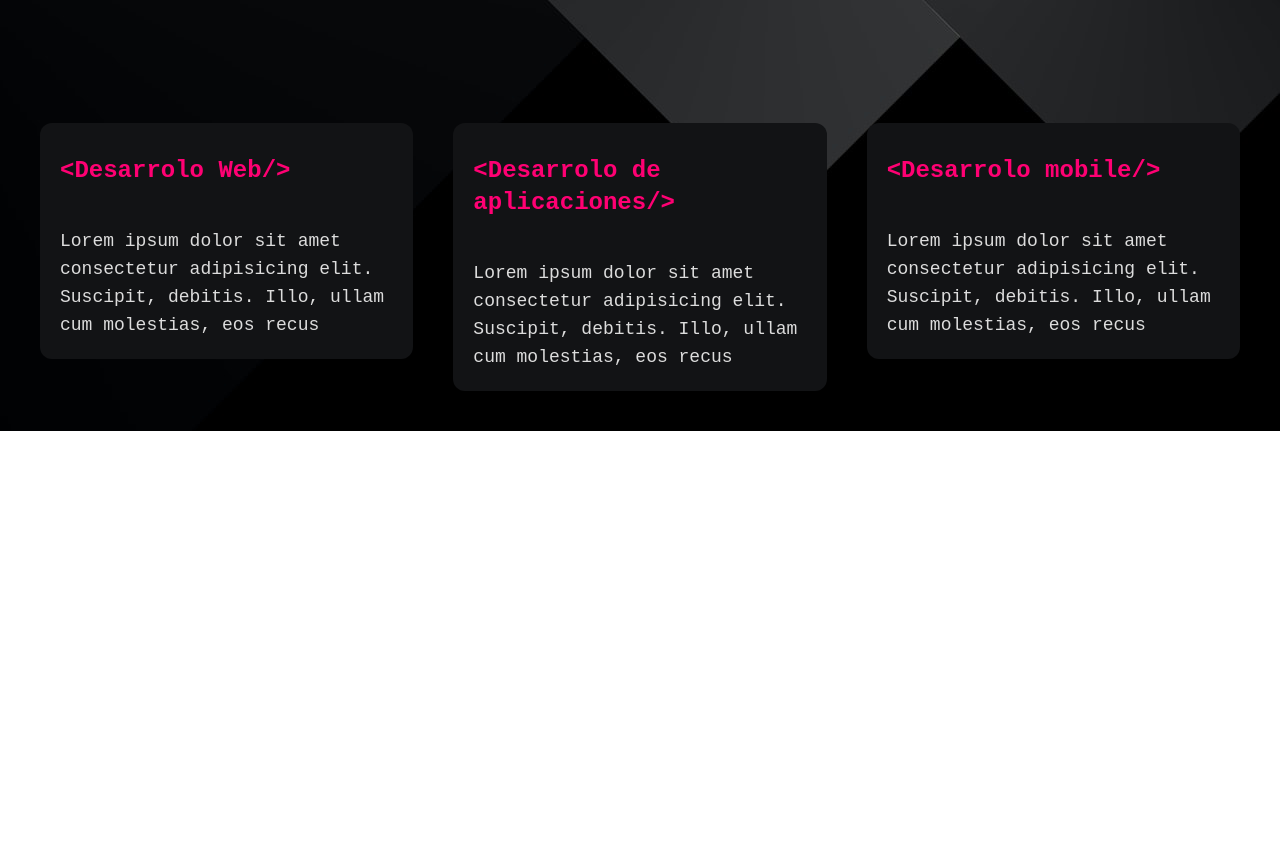
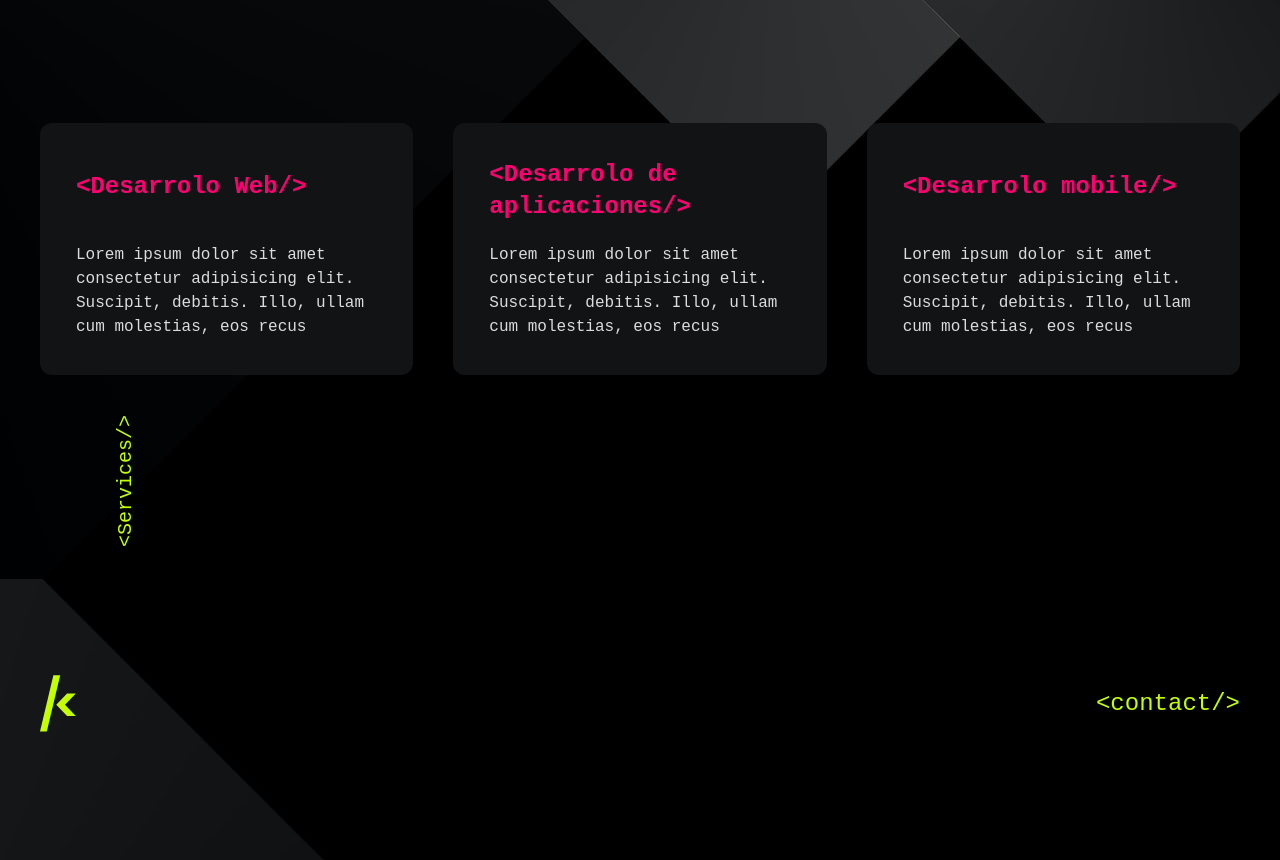
Before and after one commit to AdroGalvan/ko-web, a React (Create React App) app: page / in a window 1280 px wide. Shown: the part 880-1740 px from the top of the page. Before the commit the page ends 1311 px from the top, so only its background shows below. Built offline with nearby package versions, Linux system fonts and the light colour scheme.

Commit message:
fix: paddings-margins-colours

```diff
--- a/package.json
+++ b/package.json
@@ -6,6 +6,7 @@
     "@testing-library/jest-dom": "^5.16.5",
     "@testing-library/react": "^13.4.0",
     "@testing-library/user-event": "^13.5.0",
+    "fullpage.js": "^4.0.17",
     "react": "^18.2.0",
     "react-dom": "^18.2.0",
     "react-icons": "^4.7.1",
--- a/src/App.js
+++ b/src/App.js
@@ -2,6 +2,7 @@ import React from 'react'
 import Navbar from './components/Navbar';
 import Hero from './components/Hero';
 import Services from './components/Services';
+import Proyects from './components/Proyects';
 
 function App() {
   return (
@@ -9,8 +10,9 @@ function App() {
       <Navbar/>
       <Hero/>
       <Services/>
+      <Proyects/>
     </div>
-  );
+  )
 }
 
 export default App;
--- /dev/null
+++ b/src/components/Proyects.jsx
@@ -0,0 +1,17 @@
+import React from 'react'
+import Klogo from '../assets/klogo'
+
+const Proyects = () => {
+  return (
+    <div>
+        <div className="flex justify-between items-center max-w-[1280px] mx-auto text-[#C3FF00] px-10 mb-32 mt-32">
+        <Klogo />
+        <a className="hidden md:flex text-2xl" href="">
+        {" <contact/> "}
+        </a>
+        </div>
+    </div>
+  )
+}
+
+export default Proyects
--- a/src/components/Services.jsx
+++ b/src/components/Services.jsx
@@ -16,26 +16,29 @@ const Services = () => {
         <div className='flex items-center justify-center container mx-auto p-10'>
         <div className='grid grid-cols-1 mg:grid-cols-2 lg:grid-cols-3 gap-10'>
             <div>
-                <div className='p-5 flex flex-col bg-[#121315] rounded-xl'>
+                <div className='p-9 flex flex-col bg-[#121315] rounded-xl'>
                     <h5 className='text-[#FF0073] text-2xl font-bold mt-3 mb-10'> {'<Desarrolo Web/>'}</h5>
-                    <p className='text-[#dcdcdc] text-lg '> Lorem ipsum dolor sit amet consectetur adipisicing elit. Suscipit, debitis. Illo, ullam cum molestias, eos recus</p>
+                    <p className='text-[#dcdcdc] text-base  '> Lorem ipsum dolor sit amet consectetur adipisicing elit. Suscipit, debitis. Illo, ullam cum molestias, eos recus</p>
                 </div>
             </div>
 
             <div>
-                <div className='p-5 flex flex-col bg-[#121315] rounded-xl'>
-                    <h5 className='text-[#FF0073] text-2xl font-bold mt-3 mb-10'> {'<Desarrolo de aplicaciones/>'}</h5>
-                    <p className='text-[#dcdcdc] text-lg '> Lorem ipsum dolor sit amet consectetur adipisicing elit. Suscipit, debitis. Illo, ullam cum molestias, eos recus</p>
+                <div className='p-9 flex flex-col bg-[#121315] rounded-xl'>
+                    <h5 className='text-[#FF0073] text-2xl font-bold mb-5'> {'<Desarrolo de aplicaciones/>'}</h5>
+                    <p className='text-[#dcdcdc] text-base '> Lorem ipsum dolor sit amet consectetur adipisicing elit. Suscipit, debitis. Illo, ullam cum molestias, eos recus</p>
                 </div>
             </div>
 
             <div>
-                <div className='p-5 flex flex-col bg-[#121315] rounded-xl '>
+                <div className='p-9 flex flex-col bg-[#121315] rounded-xl'>
                     <h5 className='text-[#FF0073] text-2xl font-bold mt-3 mb-10'> {'<Desarrolo mobile/>'}</h5>
-                    <p className='text-[#dcdcdc] text-lg '> Lorem ipsum dolor sit amet consectetur adipisicing elit. Suscipit, debitis. Illo, ullam cum molestias, eos recus</p>
+                    <p className='text-[#dcdcdc] text-base'> Lorem ipsum dolor sit amet consectetur adipisicing elit. Suscipit, debitis. Illo, ullam cum molestias, eos recus</p>
                 </div>
             </div>
         </div>
+    </div>
+    <div class="pepe">
+        <h3 className='flex text-xl text-bold text-[#C3FF00] ml-28 >'> {'<Services/>'} </h3>
     </div>
     </div>
   )
--- a/src/index.css
+++ b/src/index.css
@@ -14,4 +14,10 @@ body {
   /* background-color: #272821; */
 
   font-family: "Source Code Pro", monospace;
+
 }
+
+.pepe h3 {
+  writing-mode: vertical-rl;
+  transform: rotate(180deg);
+}
```
Also changed, not shown: 1 other file (tests, documents, lock files or other folders).
